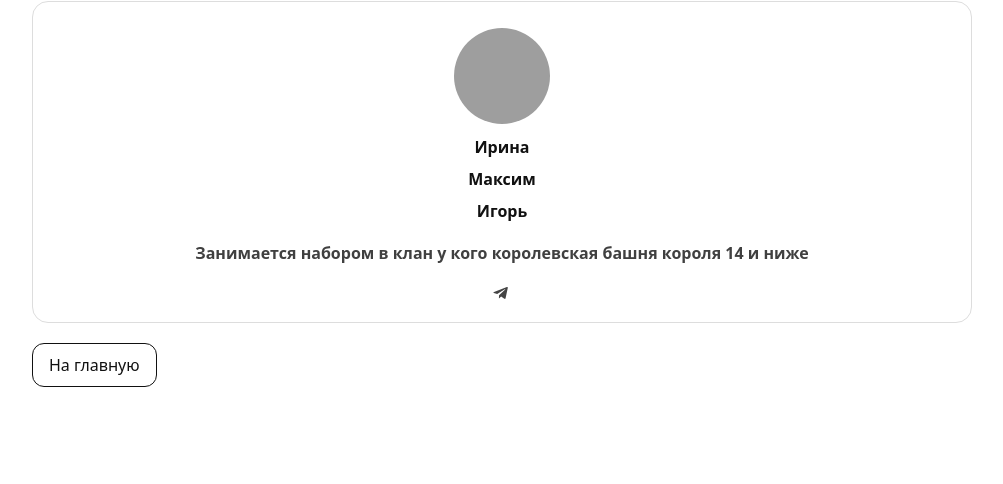
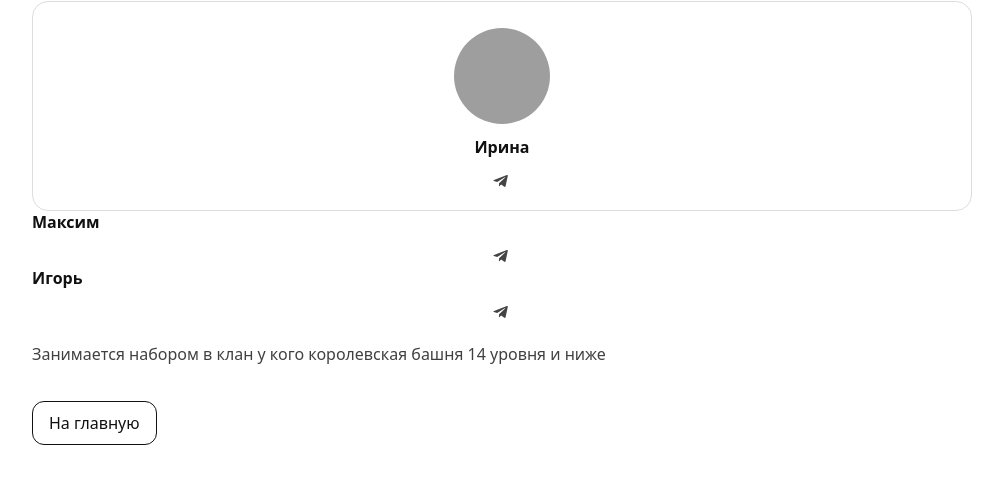
Before and after one commit to Dmitrii-Victorovich/juggernautcr-site, an Astro site: page /admin in a window 1280 px wide. Shown: the part 102-586 px from the top of the page, without its empty margins (138-1141 px from the left). Built offline with nearby package versions, Linux system fonts and the light colour scheme; Astro itself is replaced by a stand-in of ours; grey boxes are pictures that could not be loaded.

Commit message:
Update admin.astro

```diff
--- a/src/pages/admin.astro
+++ b/src/pages/admin.astro
@@ -27,10 +27,6 @@
       <article class="card">
         <img class="avatar" src="/public/images/admin.png" alt="Администратор" />
         <div class="name"> Ирина </div>
-        <div class="name"> Максим </div>
-        <div class="name"> Игорь
-<p style="margin-top:20px;opacity:.8;">Занимается набором в клан у кого королевская башня короля 14 и ниже</p>
-</div>
         <div class="icons">
           <a href="https://t.me/Jugger66" target="_blank" rel="noreferrer" aria-label="Telegram" class="icon" title="Telegram">
             <svg viewBox="0 0 24 24" width="24" height="24" fill="currentColor" aria-hidden="true"><path d="M9.04 15.16 8.9 18.3c.33 0 .48-.14.65-.31l1.57-1.51 3.26 2.39c.6.33 1.03.16 1.2-.55l2.18-10.25c.19-.88-.33-1.22-.9-1l-12.8 4.94c-.87.34-.86.83-.15 1.05l3.28 1.02 7.61-4.8c.36-.22.7-.1.43.14" /></svg>
@@ -39,6 +35,27 @@
       </article>
     </div>
 
+<div class="name"> Максим </div>
+<div class="icons">
+          <a href="https://t.me/MaKsOnB" target="_blank" rel="noreferrer" aria-label="Telegram" class="icon" title="Telegram">
+            <svg viewBox="0 0 24 24" width="24" height="24" fill="currentColor" aria-hidden="true"><path d="M9.04 15.16 8.9 18.3c.33 0 .48-.14.65-.31l1.57-1.51 3.26 2.39c.6.33 1.03.16 1.2-.55l2.18-10.25c.19-.88-.33-1.22-.9-1l-12.8 4.94c-.87.34-.86.83-.15 1.05l3.28 1.02 7.61-4.8c.36-.22.7-.1.43.14" /></svg>
+          </a>
+        </div>
+      </article>
+    </div>
+
+
+<div class="name"> Игорь </div>
+<div class="icons">
+          <a href="https://t.me/IG_STR" target="_blank" rel="noreferrer" aria-label="Telegram" class="icon" title="Telegram">
+            <svg viewBox="0 0 24 24" width="24" height="24" fill="currentColor" aria-hidden="true"><path d="M9.04 15.16 8.9 18.3c.33 0 .48-.14.65-.31l1.57-1.51 3.26 2.39c.6.33 1.03.16 1.2-.55l2.18-10.25c.19-.88-.33-1.22-.9-1l-12.8 4.94c-.87.34-.86.83-.15 1.05l3.28 1.02 7.61-4.8c.36-.22.7-.1.43.14" /></svg>
+          </a>
+        </div>
+      </article>
+    </div>
+
+<p style="margin-top:20px;opacity:.8;">Занимается набором в клан у кого королевская башня 14 уровня и ниже</p>
+
     <a class="back" href="/">На главную</a>
   </main>
 </body>
```
